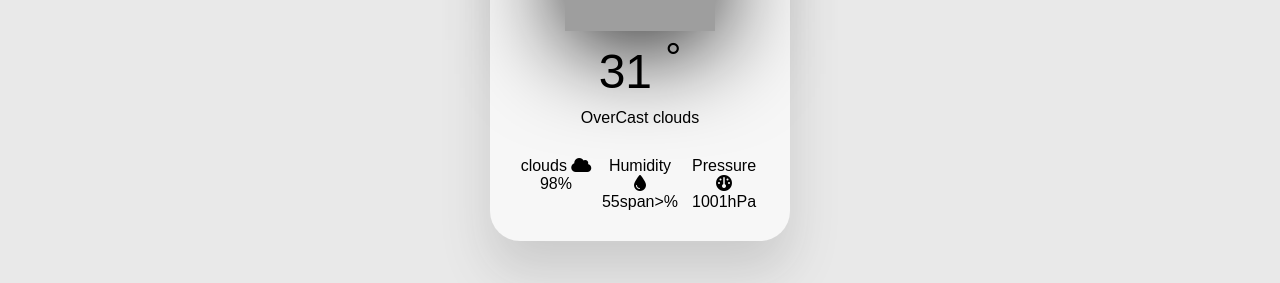
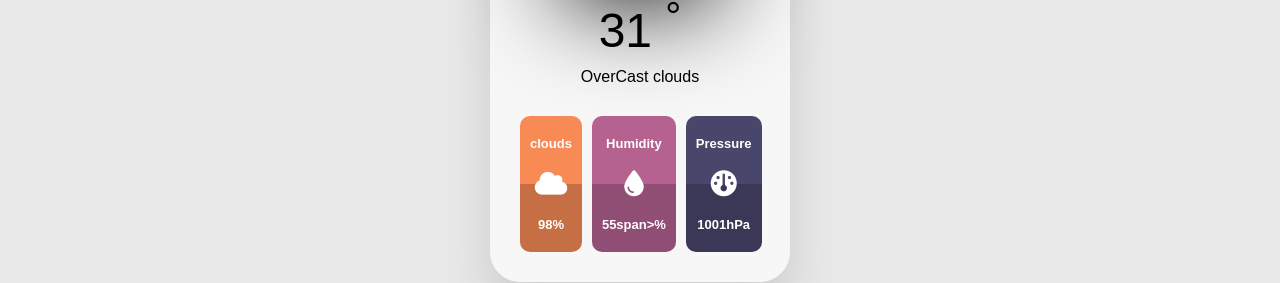
Before and after one commit to chainstrument/weatherapp, a plain HTML site: page index.html in a window 1280 px wide. Shown: the part 514-797 px from the top of the page. Drawn offline with Linux system fonts and the light colour scheme; grey boxes are pictures that could not be loaded.

Commit message:
css html

```diff
--- a/style.css
+++ b/style.css
@@ -86,3 +86,31 @@ main ul {
     grid-template-columns: repeat(3, 1fr);
     gap: 10px;
 }
+
+main li {
+    background-color: #f78a55;
+    color:#fff;
+    border-radius: 10px;
+    padding: 20px 10px;
+    background-image: linear-gradient(
+        to bottom,
+        transparent 50%,
+        #0003 50%
+    );
+    font-weight: bold;
+    font-size: small;
+}
+
+main li i {
+    font-size: 2em;
+    display: block !important;
+    margin: 20px  0;
+}
+
+main li:nth-child(2){
+    background-color: #b56291;
+}
+
+main li:nth-child(3){
+    background-color: #48466b;
+}
```
